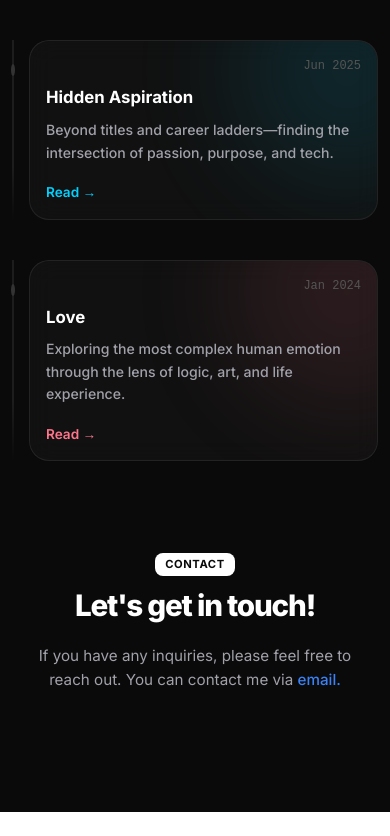
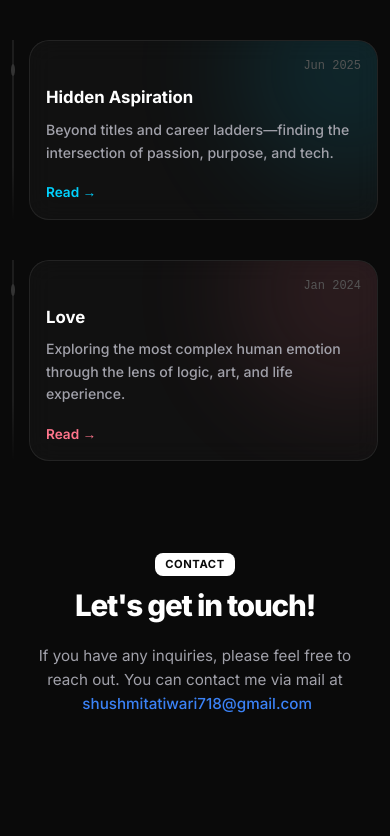
Before and after one commit to Shushmitaaaa/portfolio-shushmita, a React (Vite) app: page / in a window 390 px wide. Shown: the part 3342-4178 px from the top of the page. Before the commit the page ends 4154 px from the top, so only its background shows below. Built offline with nearby package versions, Linux system fonts and the light colour scheme.

Commit message:
fixed skill section again

```diff
--- a/src/App.css
+++ b/src/App.css
@@ -1032,6 +1032,11 @@ body.light-theme {
     animation-duration: 30s !important;
   }
 
+  .marquee-content.reverse {
+  animation-duration: 30s !important;
+}
+
+
 
   @keyframes scroll-left-infinite {
     0% {
--- a/src/App.jsx
+++ b/src/App.jsx
@@ -108,10 +108,10 @@ function App() {
           <div className="contact-badge">Contact</div>
           <h2 className="contact-title">Let's get in touch!</h2>
           <p className="contact-subtitle">
-            If you have any inquiries, please feel free to reach out. You can contact me via {" "}
-            <a href="shushmitatiwari718@gmail.com" target="_blank" rel="noreferrer">
-              email.
-            </a>{" "}
+            If you have any inquiries, please feel free to reach out. You can contact me via mail at &nbsp;
+            <a href="shushmitatiwari718@gmail.com" >
+              shushmitatiwari718@gmail.com
+            </a>
 
           </p>
         </section>
```
